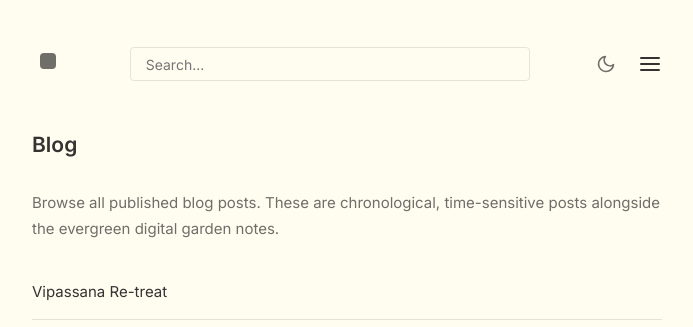
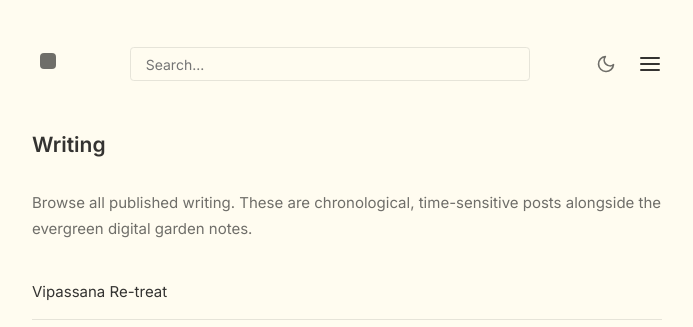
Before and after one commit to NISH1001/NISH1001.github.io, a Jekyll site: the page built from pages/blog.md, in a window 1280 px wide. Shown: the top 327 px of the page, without its empty margins (293-986 px from the left). Built offline with Jekyll 4.4.1, drawn with Linux system fonts in a browser that asks for light colours.

Commit message:
Bugfix /writing/ namespace

```diff
--- a/_config.yml
+++ b/_config.yml
@@ -36,8 +36,8 @@
 menu:
   - title: "Notes"
     url: "/notes"
-  - title: "Blog"
-    url: "/blog"
+  - title: "Writing"
+    url: "/writing"
   - title: "Research"
     url: "/research"
   - title: "Tags"
--- a/_layouts/post.html
+++ b/_layouts/post.html
@@ -88,7 +88,7 @@
             {%- endif -%}
 
              <!--- Post Layout (exclude homepage, static, notes, tags, and feed pages) -->
-             {%- unless page.permalink == "/" or page.permalink == "/notes" or page.permalink == "/blog" -%}
+             {%- unless page.permalink == "/" or page.permalink == "/notes" or page.permalink == "/writing" -%}
              {%- unless page.content-type == "static" or page.content-type == "notes" or page.content-type == "tags" -%}
              {%- if page.content-type == "post" or page.layout == "post" -%}
                  <h1>{{page.title}}</h1>
@@ -115,7 +115,7 @@
             {%- endif -%}
 
             <!--- Blog Feed Layout-->
-            {%- if page.permalink == "/blog" -%}
+            {%- if page.permalink == "/writing" -%}
                 <div class="related-wrapper">
                 {% assign post_items = site.posts | sort: "date" | reverse %}
                 {% for post_items in post_items %}
--- a/pages/blog.md
+++ b/pages/blog.md
@@ -1,8 +1,8 @@
 ---
-title: "Blog"
+title: "Writing"
 layout: post
-permalink: /blog
+permalink: /writing
 content-type: "static"
 ---
 
-Browse all published blog posts. These are chronological, time-sensitive posts alongside the evergreen digital garden notes.
+Browse all published writing. These are chronological, time-sensitive posts alongside the evergreen digital garden notes.
```
Also changed, not shown: pages/index.md (+1 -3 lines).
